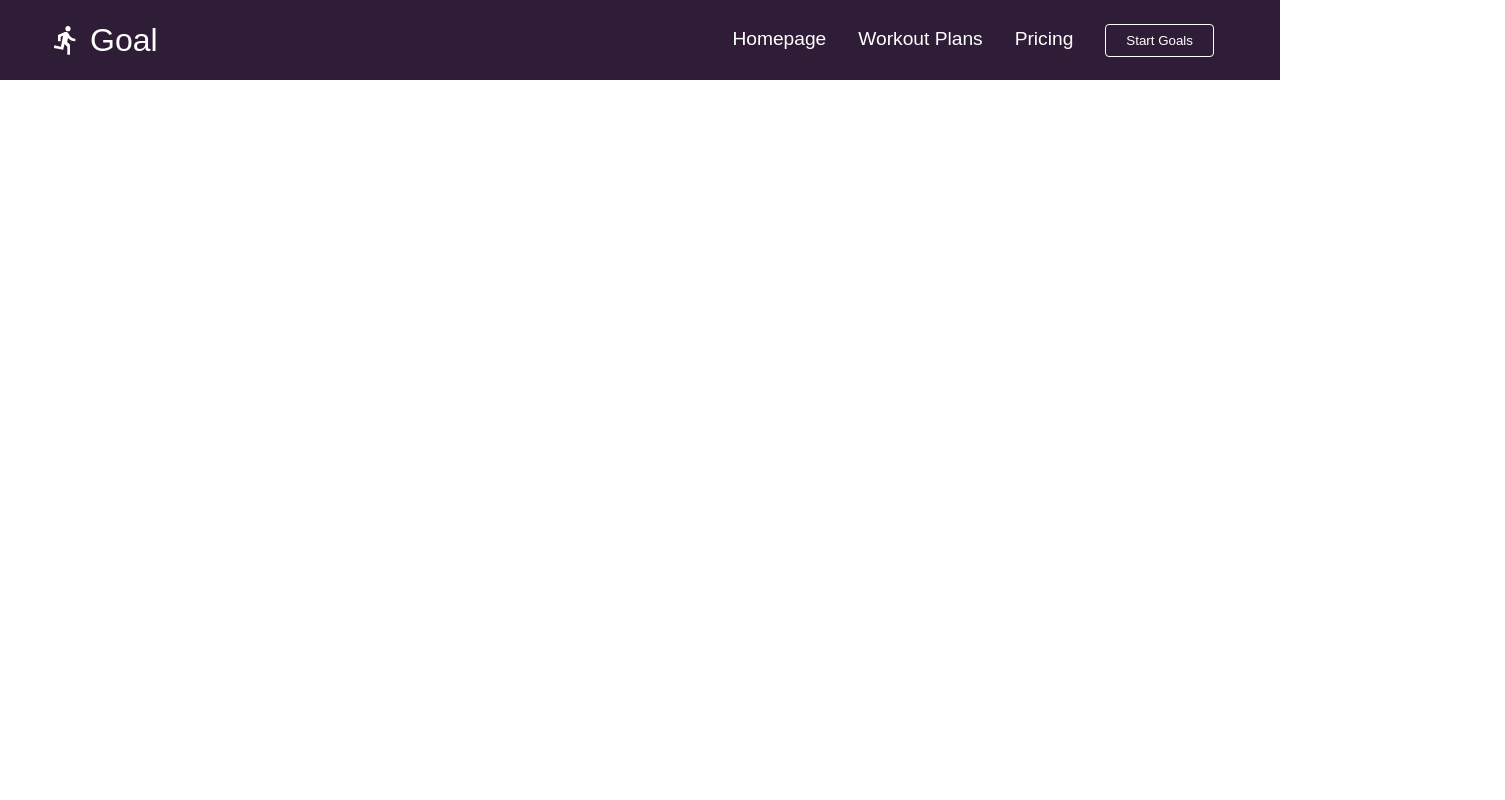
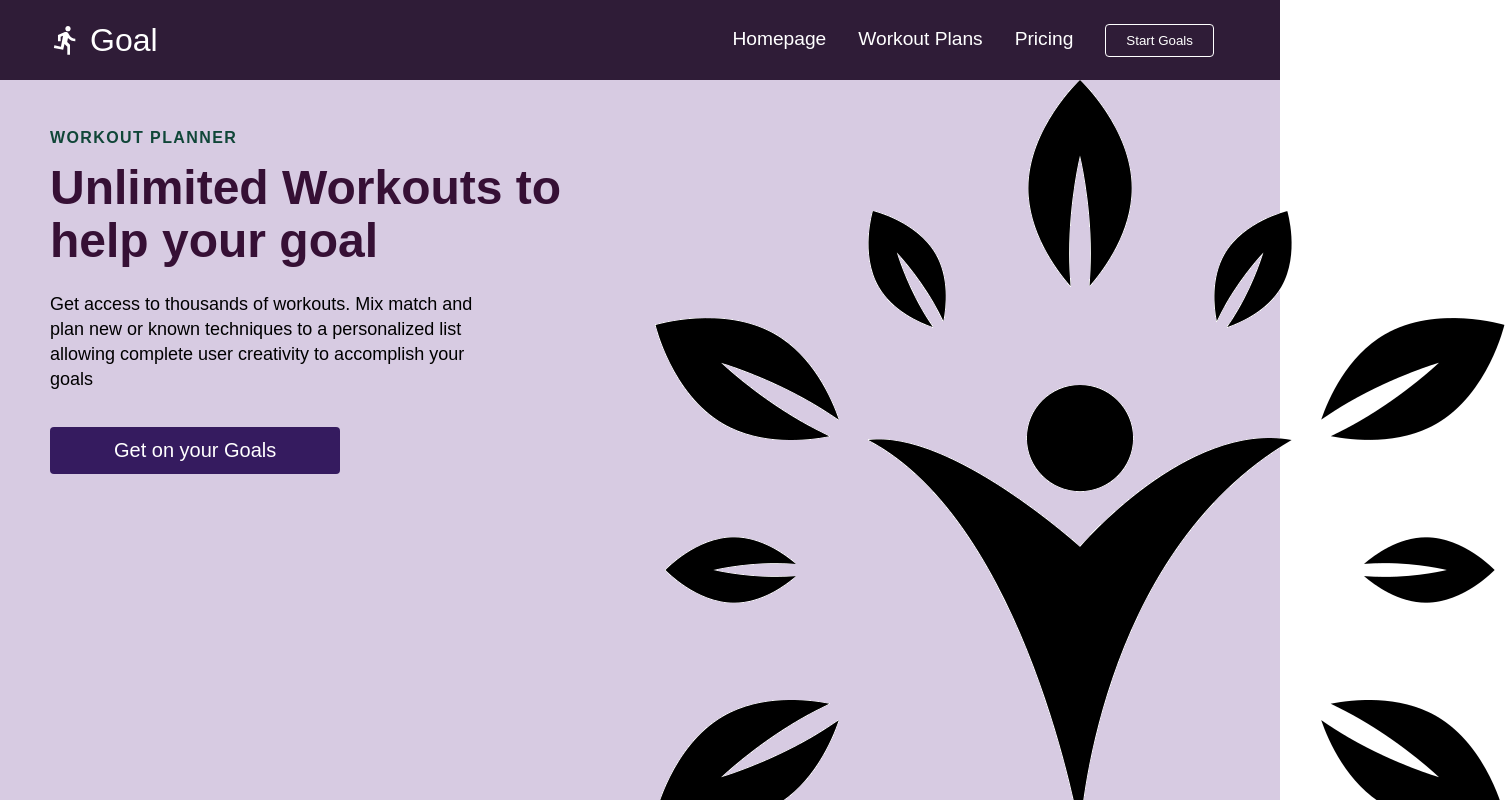
Before and after one commit to Coltthatcher/capstone, a React (Create React App) app: page /sign-up in a window 1280 px wide. Shown: the top 800 px of the page, 1505 px wide, since content can reach past the window. Built offline with nearby package versions, Linux system fonts and the light colour scheme.

Commit message:
start adding my sign up route

```diff
--- a/src/App.js
+++ b/src/App.js
@@ -3,6 +3,7 @@ import { BrowserRouter as Router, Routes, Route } from 'react-router-dom';
 import './App.css';
 import Navbar from './components/Navbar';
 import Home from './components/pages/HomePage/Home';
+import SignUp from './components/pages/HomePage/SignUp';
 
 function App() {
   return (
@@ -10,6 +11,7 @@ function App() {
       <Navbar />
       <Routes>
         <Route path='/' exact element={<Home/>} />
+        <Route path='/sign-up' exact element= {<SignUp/>} ></Route>
       </Routes>
     </Router>
   );
--- /dev/null
+++ b/src/components/pages/HomePage/SignUp.js
@@ -0,0 +1,14 @@
+import React from 'react'
+import HomeSection from '../../HomeSection'
+import {homeObjOne, homeObjThree, homeObjTwo, homeObjFour} from './Data'
+
+function SignUp() {
+  return (
+    <React.Fragment>
+      <HomeSection {...homeObjOne} />
+
+    </React.Fragment>
+  )
+}
+
+export default SignUp
```
